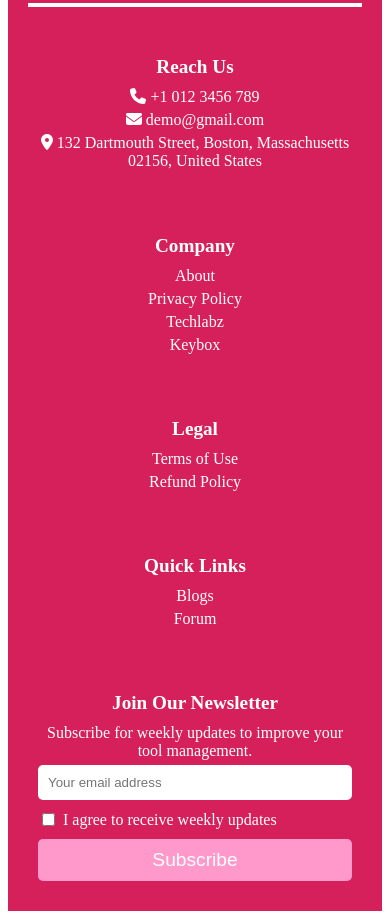
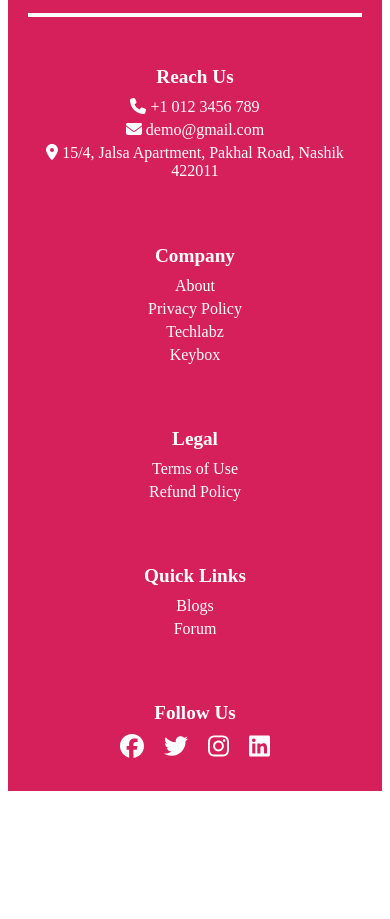
Before and after one commit to Ingole712521/alief, a React (Vite) app: page / in a window 390 px wide. Shown: the part 5140-6059 px from the top of the page. After the commit the page ends 5939 px from the top, so only its background shows below. Built offline with nearby package versions, Linux system fonts and the light colour scheme.

Commit message:
update code

```diff
--- a/package.json
+++ b/package.json
@@ -13,6 +13,7 @@
     "@fortawesome/free-brands-svg-icons": "^6.6.0",
     "@fortawesome/free-solid-svg-icons": "^6.6.0",
     "@fortawesome/react-fontawesome": "^0.2.2",
+    "emailjs-com": "^3.2.0",
     "react": "^18.3.1",
     "react-dom": "^18.3.1"
   },
--- a/src/components/ContactSection.jsx
+++ b/src/components/ContactSection.jsx
@@ -1,8 +1,44 @@
+import  { useState } from 'react';
+import emailjs from 'emailjs-com';
 import "../style/ContactSection.css";
 import contactImage from "../assets/Frame.png";
 
+const ContactSection = () => {
+  const [formData, setFormData] = useState({
+    firstName: '',
+    lastName: '',
+    email: '',
+    contactDetail: '',
+    message: '',
+  });
 
-const ContactSection = () => {
+  const handleChange = (e) => {
+    setFormData({ ...formData, [e.target.name]: e.target.value });
+  };
+
+  const handleSubmit = (e) => {
+    e.preventDefault();
+
+    const serviceID = 'service_yre6h99';
+    const templateID = 'template_o15uq2z';
+
+    const templateParams = {
+      firstName: formData.firstName,
+      lastName: formData.lastName,
+      email: formData.email,
+      contactDetail: formData.contactDetail,
+      message: formData.message,
+    };
+
+    emailjs.send(serviceID, templateID, templateParams)
+      .then((response) => {
+        console.log('SUCCESS!', response.status, response.text);
+      })
+      .catch((error) => {
+        console.error('FAILED...', error);
+      });
+  };
+
   return (
     <section id="contact" className="contact-section">
     <h2 className="contact-title">Let's Connect</h2>
--- a/src/components/Footer.jsx
+++ b/src/components/Footer.jsx
@@ -1,5 +1,6 @@
 import { FontAwesomeIcon } from '@fortawesome/react-fontawesome';
 import { faPhone, faEnvelope, faMapMarkerAlt } from '@fortawesome/free-solid-svg-icons';
+import { faFacebook, faTwitter, faInstagram, faLinkedin } from '@fortawesome/free-brands-svg-icons';
 import "../style/Footer.css";
 import companyLogo from '../assets/Aliief_white.png';
 
@@ -15,7 +16,7 @@ const Footer = () => {
           <h3>Reach Us</h3>
           <p><FontAwesomeIcon icon={faPhone} /> +1 012 3456 789</p>
           <p><FontAwesomeIcon icon={faEnvelope} /> demo@gmail.com</p>
-          <p><FontAwesomeIcon icon={faMapMarkerAlt} /> 132 Dartmouth Street, Boston, Massachusetts 02156, United States</p>
+          <p><FontAwesomeIcon icon={faMapMarkerAlt} /> 15/4, Jalsa Apartment, Pakhal Road, Nashik 422011</p>
         </div>
         <div className="footer-section">
           <h3>Company</h3>
@@ -34,17 +35,16 @@ const Footer = () => {
           <p><a href="#blogs">Blogs</a></p>
           <p><a href="#forum">Forum</a></p>
         </div>
-        <div className="footer-section newsletter">
-          <h3>Join Our Newsletter</h3>
-          <p>Subscribe for weekly updates to improve your tool management.</p>
-          <form className="newsletter-form">
-            <input type="email" placeholder="Your email address" required />
-            <label>
-              <input type="checkbox" />
-              I agree to receive weekly updates
-            </label>
-            <button type="submit" className="submit-button">Subscribe</button>
-          </form>
+        <div className="footer-section">
+          <h3>Follow Us</h3>
+          <div className="social-media">
+            <a href=" https://www.facebook.com/profile.php?id=61562956484753
+" aria-label="Facebook"><FontAwesomeIcon icon={faFacebook} /></a>
+            <a href="https://twitter.com" aria-label="Twitter"><FontAwesomeIcon icon={faTwitter} /></a>
+            <a href=" https://www.instagram.com/alifviewmedia/ " aria-label="Instagram"><FontAwesomeIcon icon={faInstagram} /></a>
+            <a href="https://www.linkedin.com/in/alifview-media-552358320/
+" aria-label="LinkedIn"><FontAwesomeIcon icon={faLinkedin} /></a>
+          </div>
         </div>
       </div>
     </footer>
--- a/src/components/Navbar.jsx
+++ b/src/components/Navbar.jsx
@@ -1,6 +1,8 @@
 import '../style/Navbar.css';
 import { useState } from 'react';
 import images from "../assets/company-logo.png";
+import { FontAwesomeIcon } from '@fortawesome/react-fontawesome';
+import { faFacebook, faTwitter, faInstagram, faLinkedin } from '@fortawesome/free-brands-svg-icons';
 
 const Navbar = () => {
   const [isMobileMenuOpen, setIsMobileMenuOpen] = useState(false);
@@ -20,6 +22,12 @@ const Navbar = () => {
         <a href="#upcoming" onClick={() => setIsMobileMenuOpen(false)}>Upcoming Events</a>
         <a href="#contact" onClick={() => setIsMobileMenuOpen(false)}>Contact Us</a>
       </div>
+      <div className="navbar-social-media">
+        <a href="https://facebook.com" aria-label="Facebook"><FontAwesomeIcon icon={faFacebook} /></a>
+        <a href="https://twitter.com" aria-label="Twitter"><FontAwesomeIcon icon={faTwitter} /></a>
+        <a href="https://instagram.com" aria-label="Instagram"><FontAwesomeIcon icon={faInstagram} /></a>
+        <a href="https://linkedin.com" aria-label="LinkedIn"><FontAwesomeIcon icon={faLinkedin} /></a>
+      </div>
       <div className="navbar-hamburger" onClick={toggleMobileMenu}>
         <div className="hamburger-line"></div>
         <div className="hamburger-line"></div>
--- a/src/style/Footer.css
+++ b/src/style/Footer.css
@@ -1,12 +1,14 @@
+/* General Styles */
 .footer {
   background-color: #d6205c; /* Dark pink background */
   color: white;
   padding: 20px;
-  text-align: center;
+  text-align: left;
 }
 
 .footer-logo {
   margin-bottom: 20px;
+  text-align: center;
 }
 
 .footer-logo img {
@@ -49,25 +51,7 @@
 }
 
 .footer-section a:hover {
-  color: #ff99cc; /* Light pink color on hover */
-}
-
-.newsletter-form {
-  display: flex;
-  flex-direction: column;
-  gap: 10px;
-}
-
-.newsletter-form input {
-  padding: 10px;
-  border: none;
-  border-radius: 5px;
-}
-
-.newsletter-form label {
-  display: flex;
-  align-items: center;
-  gap: 5px;
+  color: #fab9da; /* Light pink color on hover */
 }
 
 .submit-button {
@@ -84,6 +68,23 @@
   background-color: #ff6699; /* Darker pink color on hover */
 }
 
+.social-media {
+  display: flex;
+  gap: 20px; /* Space between the social media icons */
+  justify-content: center;
+}
+
+.social-media a {
+  color: white;
+  font-size: 1.5em;
+  text-decoration: none;
+}
+
+.social-media a:hover {
+  color: #fab9da; /* Light pink color on hover */
+}
+
+/* Responsive Styles */
 @media (max-width: 768px) {
   .footer-content {
     flex-direction: column;
--- a/src/style/Navbar.css
+++ b/src/style/Navbar.css
@@ -7,14 +7,14 @@
   display: flex;
   justify-content: space-between;
   align-items: center;
-  padding: 10px 20px; /* Adjust padding as needed */
-  background-color: #fff; /* Background color for navbar */
-  border-bottom: 1px solid #ddd; /* Optional: Adds a bottom border */
-  z-index: 1000; /* Ensures the navbar is above other content */
+  padding: 10px 20px;
+  background-color: #fff;
+  border-bottom: 1px solid #ddd;
+  z-index: 1000;
 }
 
 .navbar-logo img {
-  height: 50px; /* Adjust size of logo as needed */
+  height: 70px; /* Increased size of logo */
 }
 
 .navbar-links {
@@ -24,13 +24,30 @@
 
 .navbar-links a {
   text-decoration: none;
-  color: #000; /* Default link color */
+  color: #000;
   font-weight: bold;
   transition: color 0.3s ease;
 }
 
 .navbar-links a:hover {
-  color: #ff007f; /* Color on hover */
+  color: #ff007f;
+}
+
+/* Social media links */
+.navbar-social-media {
+  display: flex;
+  gap: 20px; /* Space between social media icons */
+}
+
+.navbar-social-media a {
+  color: #000;
+  font-size: 1.5em;
+  text-decoration: none;
+  transition: color 0.3s ease;
+}
+
+.navbar-social-media a:hover {
+  color: #ff007f;
 }
 
 /* Mobile menu styles */
@@ -53,11 +70,11 @@
     display: none; /* Hide links by default */
     flex-direction: column;
     width: 100%;
-    background-color: #fff; /* Background color for dropdown */
+    background-color: #fff;
     position: absolute;
-    top: 60px; /* Adjust based on navbar height */
+    top: 70px;
     left: 0;
-    border-bottom: 1px solid #ddd; /* Optional: Adds a bottom border */
+    border-bottom: 1px solid #ddd;
   }
 
   .navbar-links.active {
@@ -71,20 +88,45 @@
   .navbar-links a {
     padding: 15px;
     text-align: center;
-    border-top: 1px solid #ddd; /* Optional: Adds a top border to each link */
+    border-top: 1px solid #ddd;
   }
 
   .navbar-links a:hover {
-    color: #ff007f; /* Color on hover */
+    color: #ff007f;
+  }
+
+  .navbar-social-media {
+    display: none; /* Hide social media icons by default */
+    flex-direction: column;
+    width: 100%;
+    background-color: #fff;
+    position: absolute;
+    top: 70px;
+    left: 0;
+    border-bottom: 1px solid #ddd;
+  }
+
+  .navbar-social-media.active {
+    display: flex; /* Show social media icons when mobile menu is open */
+  }
+
+  .navbar-social-media a {
+    padding: 15px;
+    text-align: center;
+    border-top: 1px solid #ddd;
+  }
+
+  .navbar-social-media a:hover {
+    color: #ff007f;
   }
 }
 
 /* Add padding to the body content to avoid overlap with the fixed navbar */
 body {
-  padding-top: 70px; /* Adjust based on the height of your navbar */
+  padding-top: 80px; /* Adjust based on the height of your navbar */
 }
 
 /* Ensure padding for content container */
 .main-content {
-  padding-top: 70px; /* Adjust based on the height of your navbar */
+  padding-top: 80px; /* Adjust based on the height of your navbar */
 }
```
Also changed, not shown: 1 other file (tests, documents, lock files or other folders). Lines whose indentation alone changed are shown as unchanged.
